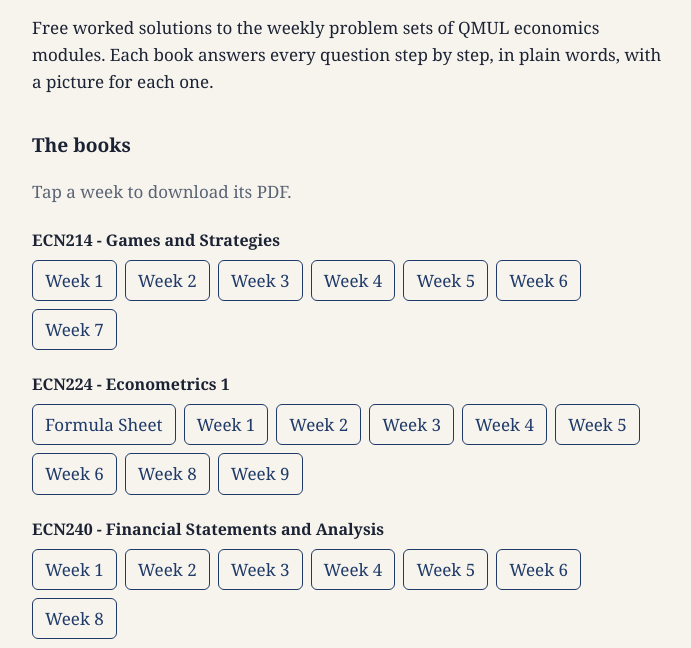
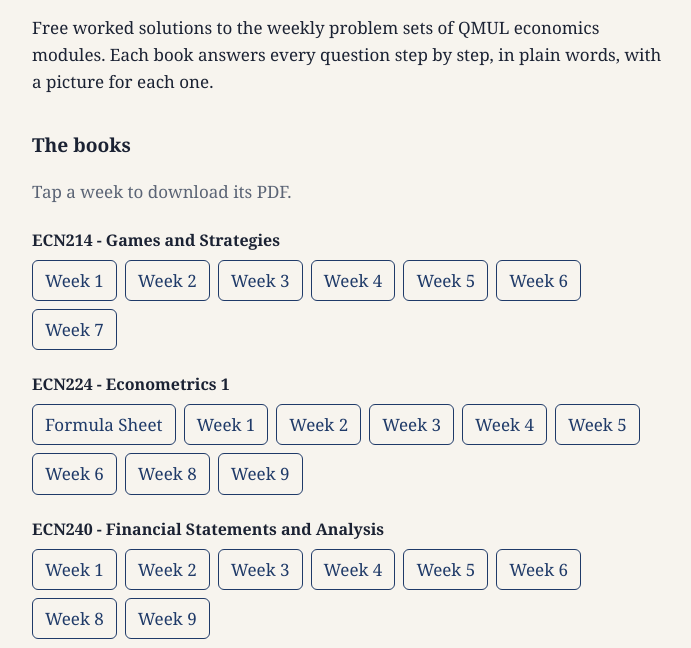
Before and after one commit to michaelz09765/michaelz09765.github.io, a plain HTML site: page index.html in a window 1280 px wide. Shown: the part 152-800 px from the top of the page, without its empty margins (288-979 px from the left). Drawn offline with Linux system fonts and the light colour scheme.

Commit message:
Update the book list

```diff
--- a/index.html
+++ b/index.html
@@ -20,7 +20,7 @@
   <h3>ECN224 - Econometrics 1</h3>
   <p class="weeks"><a href="https://github.com/michaelz09765/michaelz09765.github.io/releases/download/books/ECN224_Formula_Sheet.pdf" rel="nofollow">Formula Sheet</a> <a href="https://github.com/michaelz09765/michaelz09765.github.io/releases/download/books/ECN224_Week_01_Solutions.pdf" rel="nofollow">Week 1</a> <a href="https://github.com/michaelz09765/michaelz09765.github.io/releases/download/books/ECN224_Week_02_Solutions.pdf" rel="nofollow">Week 2</a> <a href="https://github.com/michaelz09765/michaelz09765.github.io/releases/download/books/ECN224_Week_03_Solutions.pdf" rel="nofollow">Week 3</a> <a href="https://github.com/michaelz09765/michaelz09765.github.io/releases/download/books/ECN224_Week_04_Solutions.pdf" rel="nofollow">Week 4</a> <a href="https://github.com/michaelz09765/michaelz09765.github.io/releases/download/books/ECN224_Week_05_Solutions.pdf" rel="nofollow">Week 5</a> <a href="https://github.com/michaelz09765/michaelz09765.github.io/releases/download/books/ECN224_Week_06_Solutions.pdf" rel="nofollow">Week 6</a> <a href="https://github.com/michaelz09765/michaelz09765.github.io/releases/download/books/ECN224_Week_08_Solutions.pdf" rel="nofollow">Week 8</a> <a href="https://github.com/michaelz09765/michaelz09765.github.io/releases/download/books/ECN224_Week_09_Solutions.pdf" rel="nofollow">Week 9</a></p>
   <h3>ECN240 - Financial Statements and Analysis</h3>
-  <p class="weeks"><a href="https://github.com/michaelz09765/michaelz09765.github.io/releases/download/books/ECN240_Week_01_Solutions.pdf" rel="nofollow">Week 1</a> <a href="https://github.com/michaelz09765/michaelz09765.github.io/releases/download/books/ECN240_Week_02_Solutions.pdf" rel="nofollow">Week 2</a> <a href="https://github.com/michaelz09765/michaelz09765.github.io/releases/download/books/ECN240_Week_03_Solutions.pdf" rel="nofollow">Week 3</a> <a href="https://github.com/michaelz09765/michaelz09765.github.io/releases/download/books/ECN240_Week_04_Solutions.pdf" rel="nofollow">Week 4</a> <a href="https://github.com/michaelz09765/michaelz09765.github.io/releases/download/books/ECN240_Week_05_Solutions.pdf" rel="nofollow">Week 5</a> <a href="https://github.com/michaelz09765/michaelz09765.github.io/releases/download/books/ECN240_Week_06_Solutions.pdf" rel="nofollow">Week 6</a> <a href="https://github.com/michaelz09765/michaelz09765.github.io/releases/download/books/ECN240_Week_08_Solutions.pdf" rel="nofollow">Week 8</a></p>
+  <p class="weeks"><a href="https://github.com/michaelz09765/michaelz09765.github.io/releases/download/books/ECN240_Week_01_Solutions.pdf" rel="nofollow">Week 1</a> <a href="https://github.com/michaelz09765/michaelz09765.github.io/releases/download/books/ECN240_Week_02_Solutions.pdf" rel="nofollow">Week 2</a> <a href="https://github.com/michaelz09765/michaelz09765.github.io/releases/download/books/ECN240_Week_03_Solutions.pdf" rel="nofollow">Week 3</a> <a href="https://github.com/michaelz09765/michaelz09765.github.io/releases/download/books/ECN240_Week_04_Solutions.pdf" rel="nofollow">Week 4</a> <a href="https://github.com/michaelz09765/michaelz09765.github.io/releases/download/books/ECN240_Week_05_Solutions.pdf" rel="nofollow">Week 5</a> <a href="https://github.com/michaelz09765/michaelz09765.github.io/releases/download/books/ECN240_Week_06_Solutions.pdf" rel="nofollow">Week 6</a> <a href="https://github.com/michaelz09765/michaelz09765.github.io/releases/download/books/ECN240_Week_08_Solutions.pdf" rel="nofollow">Week 8</a> <a href="https://github.com/michaelz09765/michaelz09765.github.io/releases/download/books/ECN240_Week_09_Solutions.pdf" rel="nofollow">Week 9</a></p>
   <h3>ECN241 - Asset Pricing</h3>
   <p class="weeks"><a href="https://github.com/michaelz09765/michaelz09765.github.io/releases/download/books/ECN241_Week_01_Solutions.pdf" rel="nofollow">Week 1</a> <a href="https://github.com/michaelz09765/michaelz09765.github.io/releases/download/books/ECN241_Week_02_Solutions.pdf" rel="nofollow">Week 2</a> <a href="https://github.com/michaelz09765/michaelz09765.github.io/releases/download/books/ECN241_Week_03_Solutions.pdf" rel="nofollow">Week 3</a> <a href="https://github.com/michaelz09765/michaelz09765.github.io/releases/download/books/ECN241_Week_04_Solutions.pdf" rel="nofollow">Week 4</a> <a href="https://github.com/michaelz09765/michaelz09765.github.io/releases/download/books/ECN241_Week_05_Solutions.pdf" rel="nofollow">Week 5</a> <a href="https://github.com/michaelz09765/michaelz09765.github.io/releases/download/books/ECN241_Week_06_Solutions.pdf" rel="nofollow">Week 6</a> <a href="https://github.com/michaelz09765/michaelz09765.github.io/releases/download/books/ECN241_Week_08_Solutions.pdf" rel="nofollow">Week 8</a></p>
   <!-- /books -->
```
